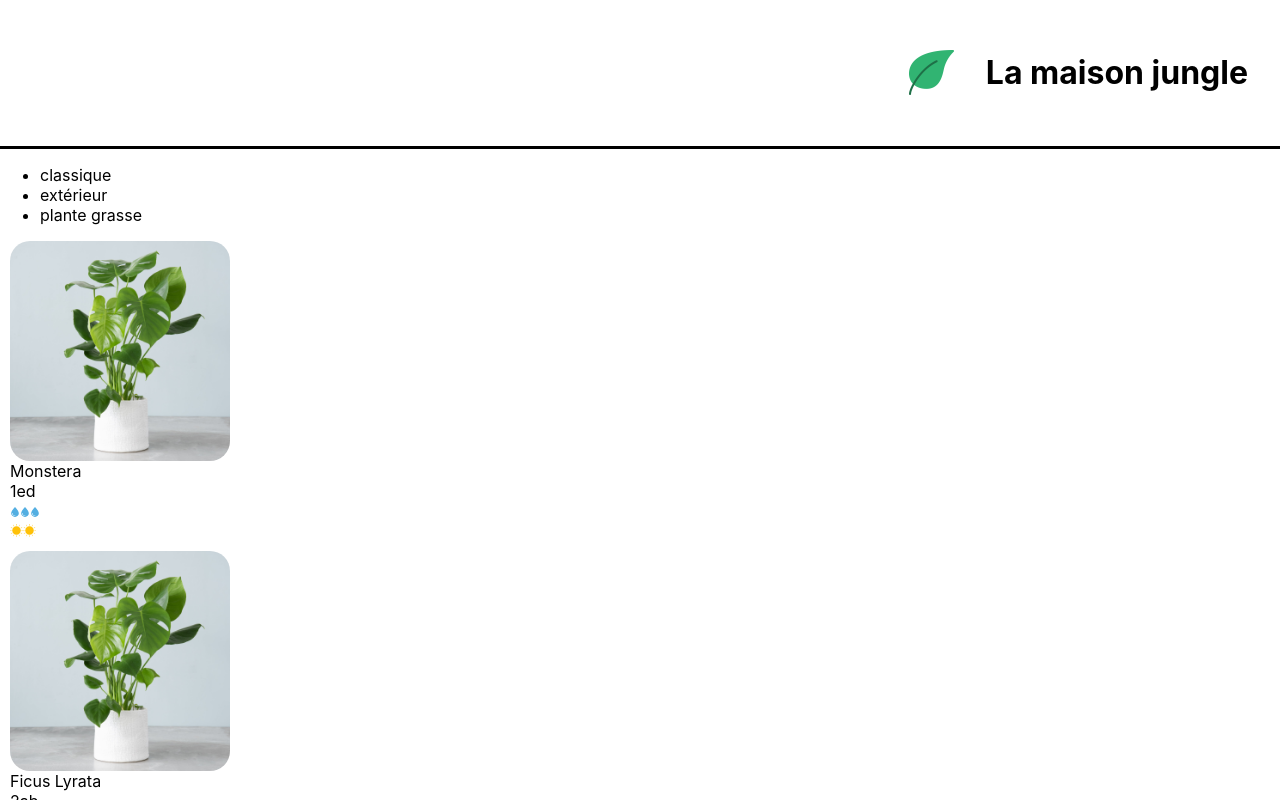
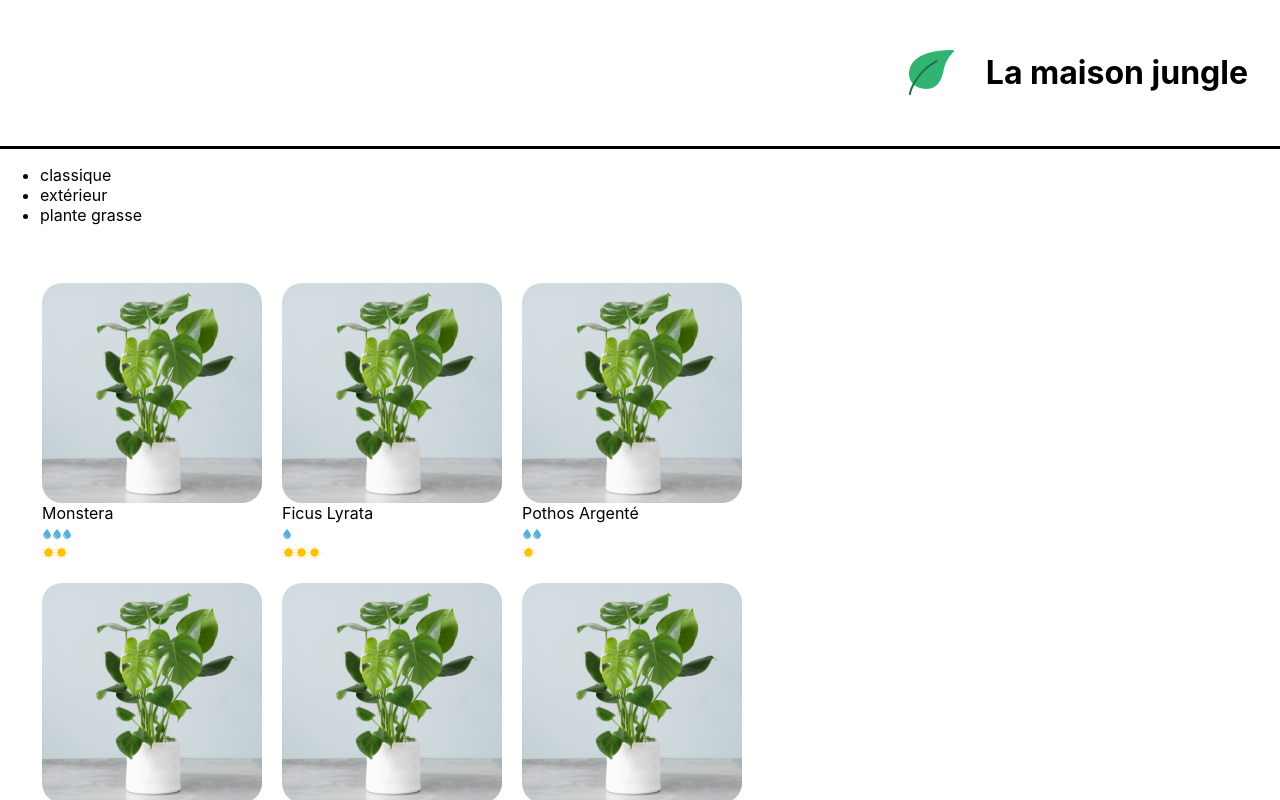
Before and after one commit to Execute47/la-maison-jungle, a React (Create React App) app: page / in a window 1280 px wide. Shown: the top 800 px of the page. Built offline with nearby package versions, Linux system fonts and the light colour scheme.

Commit message:
Added CSS style to ShoppingList

```diff
--- a/src/components/PlantItem.js
+++ b/src/components/PlantItem.js
@@ -13,7 +13,6 @@ function PlantItem(
     <li key={id} className="lmj-plant-item">
       <img className="lmj-plant-item-cover" src={cover} alt={name} />
       <span>{name}</span>
-      <span>{id}</span>
       <CareScale careType="water" scaleValue={water} />
       <CareScale careType="light" scaleValue={light} />
     </li>
--- a/src/components/ShoppingList.js
+++ b/src/components/ShoppingList.js
@@ -18,7 +18,7 @@ function ShoppingList() {
         ))}
       </ul>
 
-      <div className="plant-list">
+      <div className="lmj-plant-list">
         {plantList.map((plant) => (
           <PlantItem
             key={plant.id}
```
Also changed, not shown: 1 other file (tests, documents, lock files or other folders).
